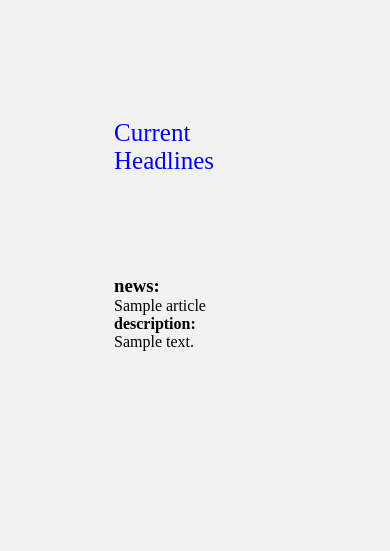
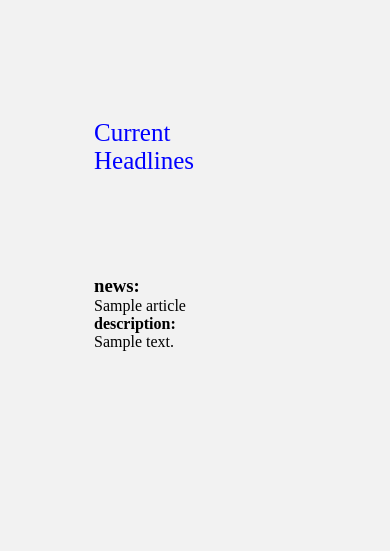
Before and after one commit to DeepCoomer/Einspector, a Django app: page / in a window 390 px wide. Shown: the part 4120-4671 px from the top of the page. Run offline with Django 3.2, Linux system fonts and the light colour scheme; tables that the repository leaves empty hold one stand-in row (values such as "Sample post"); a database or web service that is not in the repository returns one stand-in record (values such as "Sample title"); data that the repository does not hold is empty; some libraries are stand-ins or nearby versions.

Commit message:
Final Commit

```diff
--- a/templates/index.html
+++ b/templates/index.html
@@ -557,7 +557,7 @@
                 position: relative;
                 left: 10px;
                 top: 2886px;
-                padding: 0px 65px;
+                padding: 0px 45px;
             }
 
             #contact .label {
```
